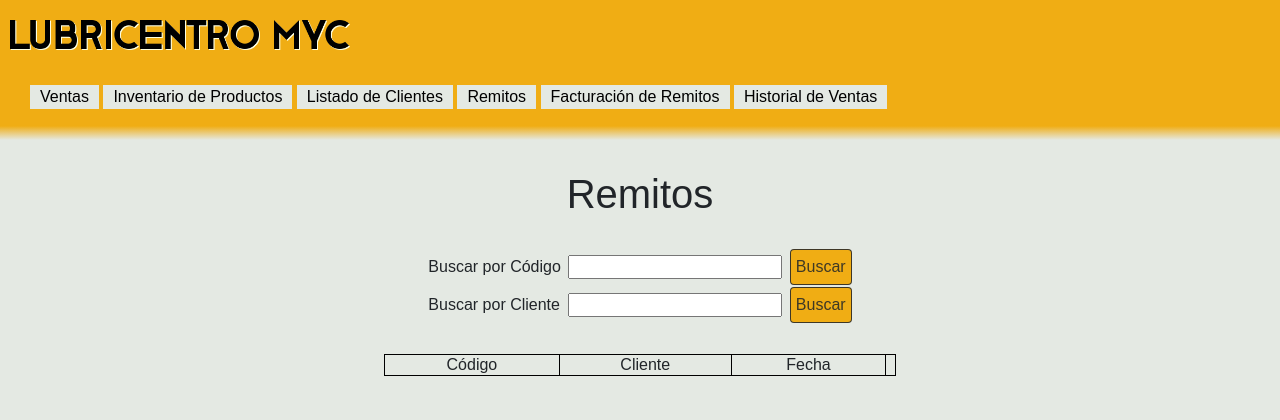
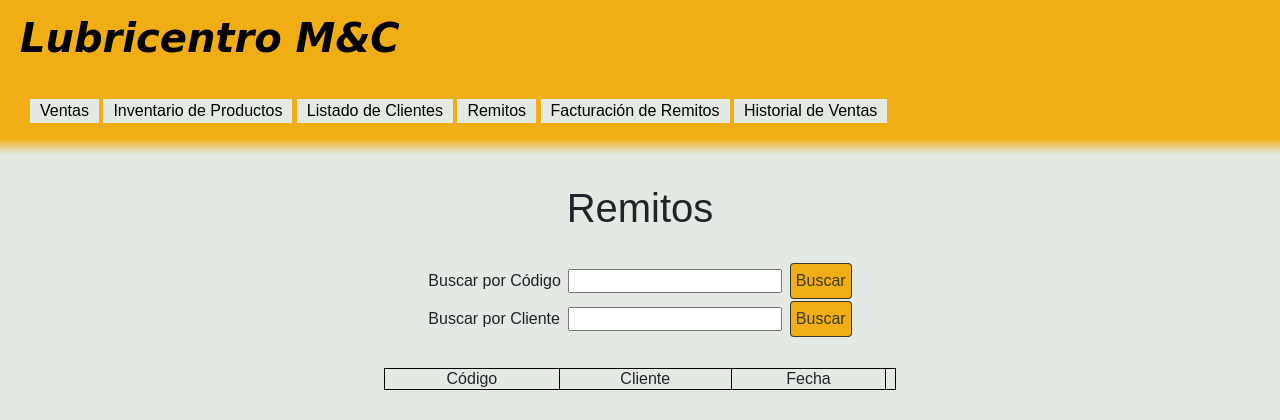
Before and after one commit to MatiasAdrian4/lubricentro_myc, a Django app: page /lubricentro_myc/remitos/ in a window 1280 px wide; the page is wider, and only the part inside the window is pictured. Shown: the top 420 px of that part. Run offline with Django 3.2, Linux system fonts and the light colour scheme; data that the repository does not hold is empty; some libraries are stand-ins or nearby versions.

Commit message:
changed logo

```diff
--- a/django_project/lubricentro_myc/static/css/style.css
+++ b/django_project/lubricentro_myc/static/css/style.css
@@ -22,9 +22,12 @@ button {
     margin-top: -30px;
 }
 
-#encabezado header img {
-    max-height: 30px;
-    margin: 20px;
+#encabezado header h1 {
+    padding: 15px;
+    margin-left: 15px;
+    font: oblique bold 120% cursive;
+    font-size: 40px;
+    color: black;
 }
 
 #encabezado .menu {
--- a/django_project/lubricentro_myc/templates/encabezado.html
+++ b/django_project/lubricentro_myc/templates/encabezado.html
@@ -15,7 +15,7 @@
     <body>
         <div id="encabezado">
             <header>
-                <img src="{% static 'img/logo.png'%}">
+                <h1>Lubricentro M&C</h1>
             </header>
             <nav class="menu">
                 <ul>
```
Also changed, not shown: django_project/lubricentro_myc/static/img/logo.png (deleted).
